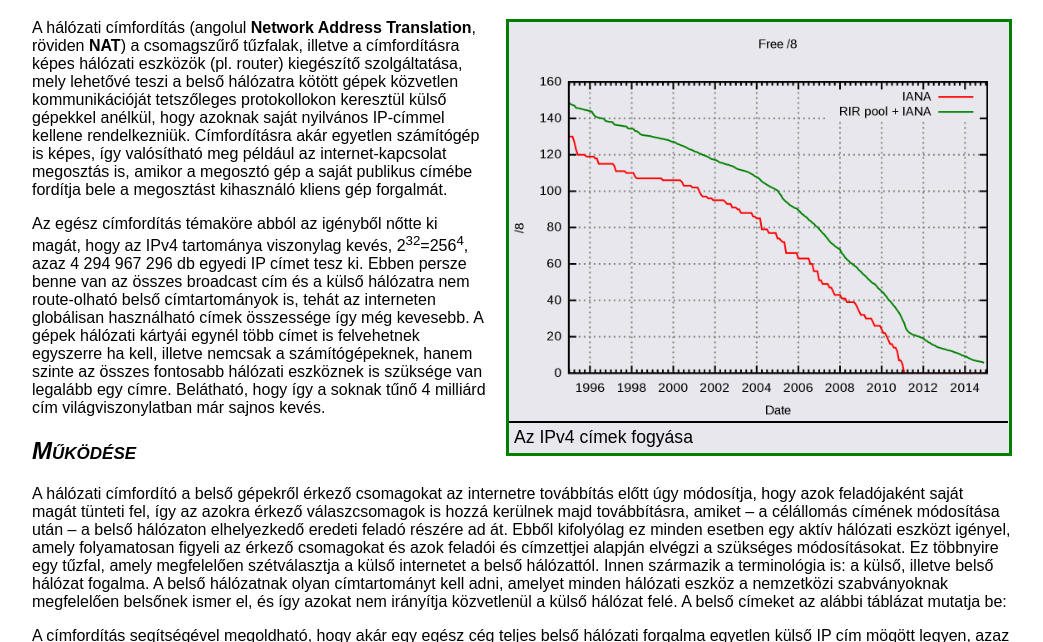
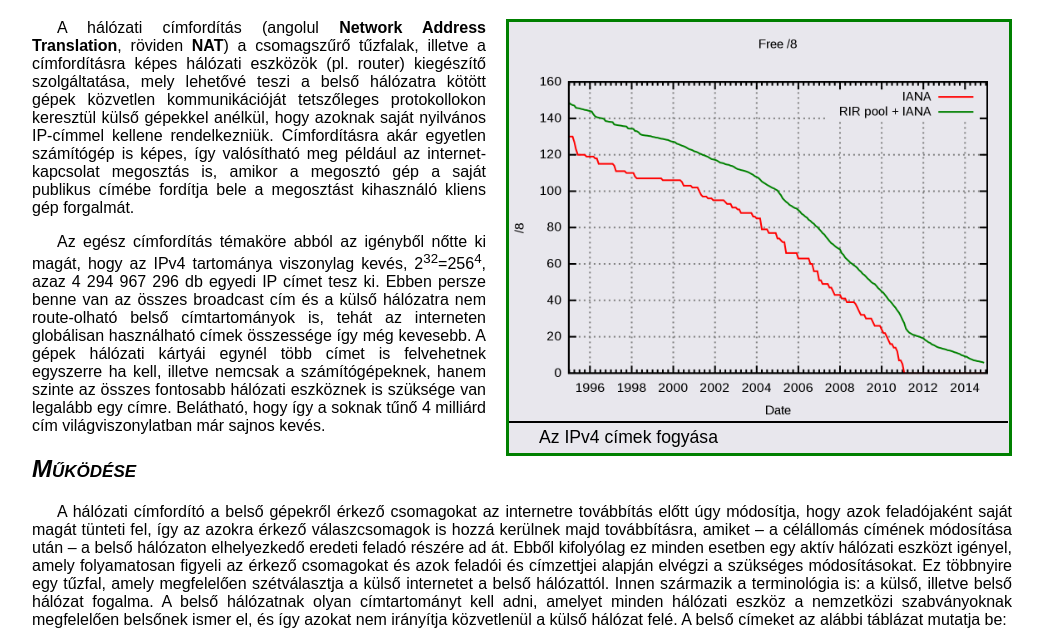
Before and after one commit to nagylacimchwrt/H-l-zati-c-mford-t-s, a plain HTML site: page index.html in a window 1280 px wide. Shown: the part 121-763 px from the top of the page, without its empty margins (118-1161 px from the left). Drawn offline with Linux system fonts and the light colour scheme.

Commit message:
Bekezdések formázva

```diff
--- a/styles.css
+++ b/styles.css
@@ -54,3 +54,8 @@ a:visited {
   color: blue;
   text-decoration: none;
 }
+
+p{
+  text-align: justify;
+  text-indent: 25px;
+}
```
